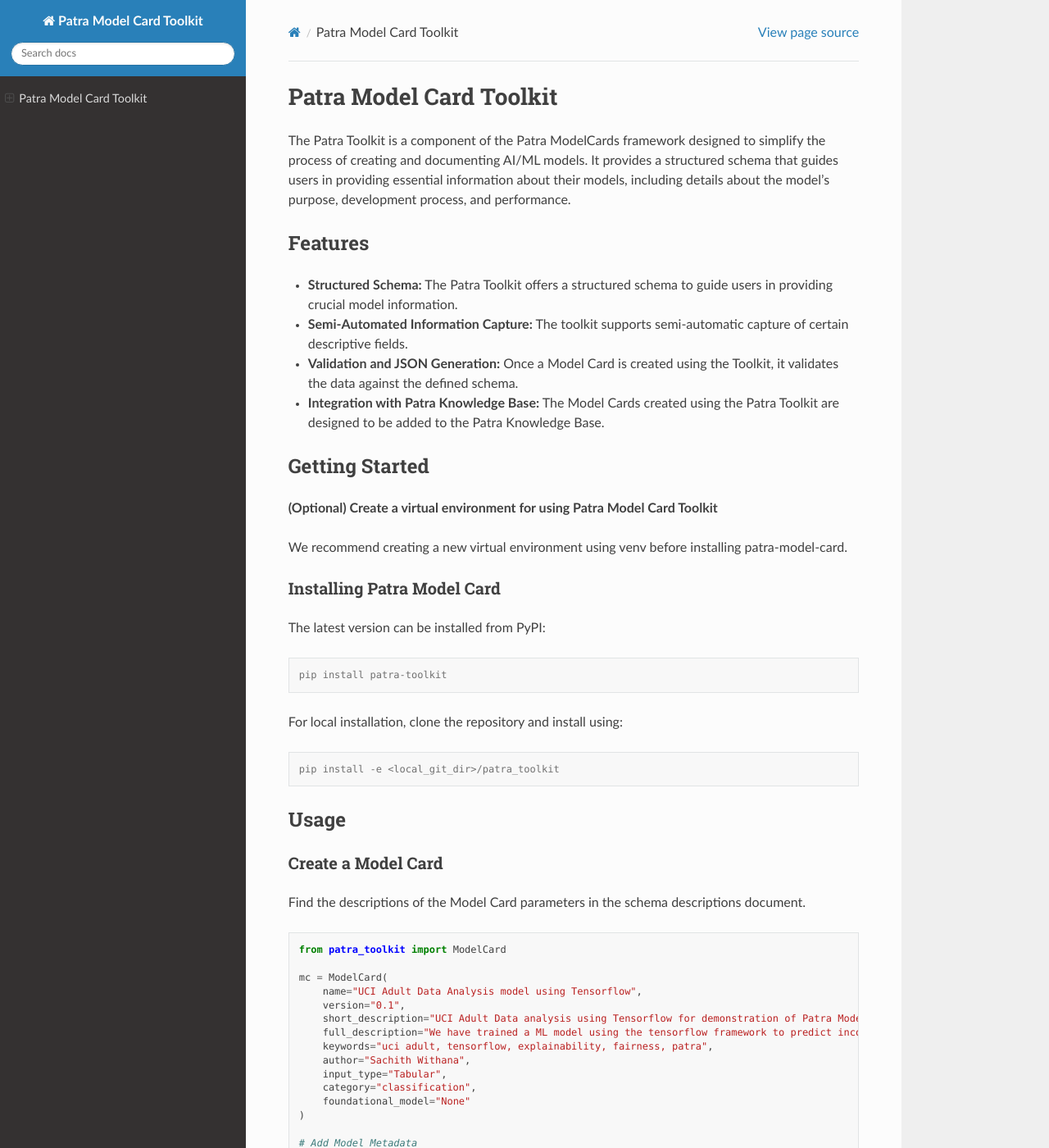
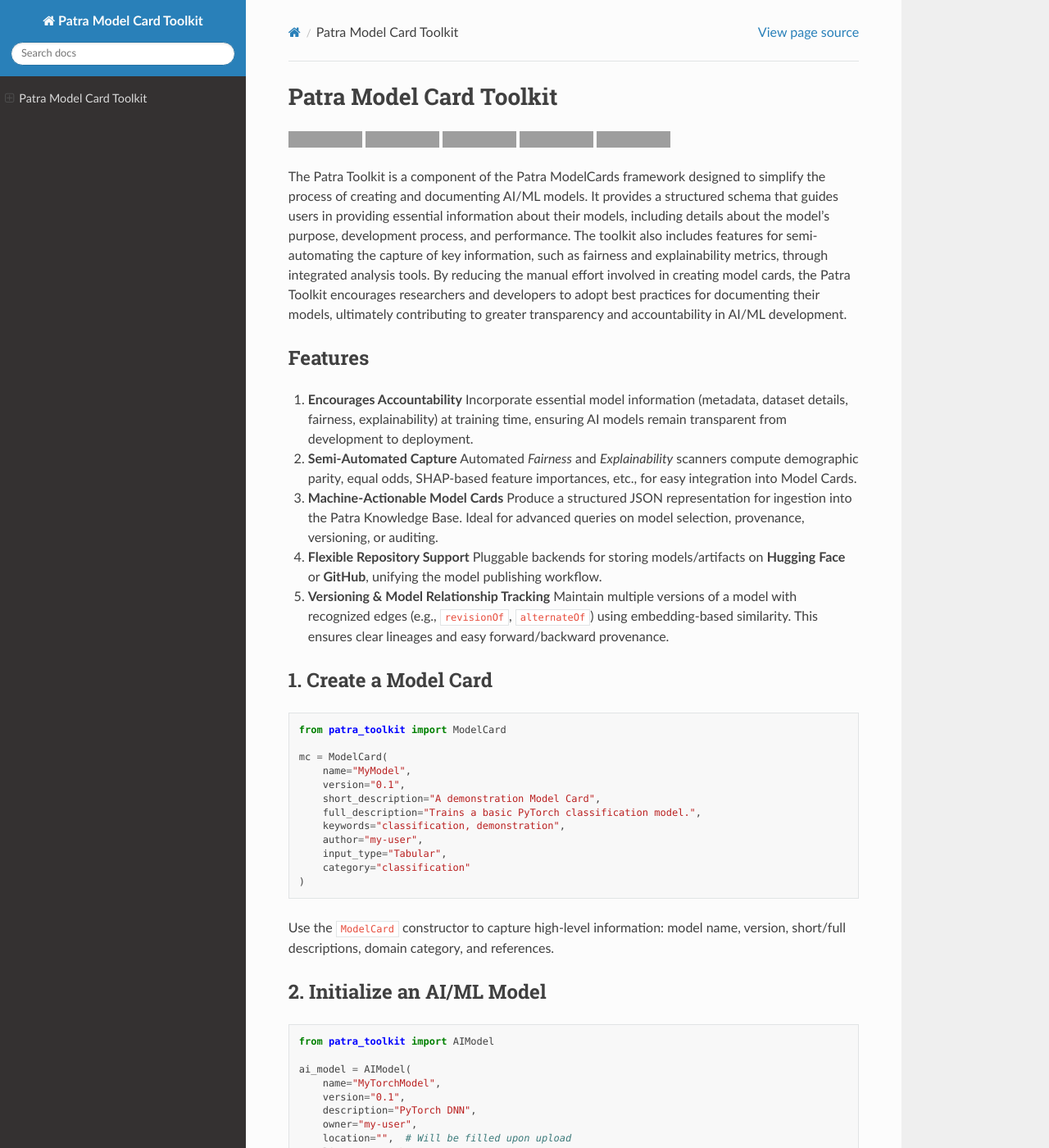
Before and after one commit to Data-to-Insight-Center/patra-toolkit, a Sphinx documentation site: the page built from docs/index.rst, in a window 1280 px wide and 1400 px high. Shown: the whole window at 82% size. Built offline with Sphinx 7.4.7 and the Read the Docs theme 3.1.0, drawn with Linux system fonts in a browser that asks for light colours; some of the changed text lies outside the part shown; grey boxes are pictures that could not be loaded.

```diff
--- a/docs/index.rst
+++ b/docs/index.rst
@@ -2,110 +2,213 @@
 Patra Model Card Toolkit
 ==========================
 
-The Patra Toolkit is a component of the Patra ModelCards framework designed to simplify the process of creating and documenting AI/ML models. It provides a structured schema that guides users in providing essential information about their models, including details about the model's purpose, development process, and performance.
+.. image:: https://img.shields.io/badge/docs-latest-blue.svg
+   :target: https://patra-toolkit.readthedocs.io/en/latest/
+   :alt: Documentation Status
 
-.. toctree::
-   :maxdepth: 2
+.. image:: https://github.com/Data-to-Insight-Center/patra-toolkit/actions/workflows/ci.yml/badge.svg
+   :target: https://github.com/Data-to-Insight-Center/patra-toolkit/actions
+   :alt: Build Status
 
-   source/patra_toolkit
+.. image:: https://badge.fury.io/py/patra-toolkit.svg
+   :target: https://pypi.org/project/patra-toolkit/
+   :alt: PyPI version
+
+.. image:: https://img.shields.io/badge/License-BSD%203--Clause-blue.svg
+   :target: https://opensource.org/licenses/BSD-3-Clause
+   :alt: License
+
+.. image:: https://colab.research.google.com/assets/colab-badge.svg
+   :target: https://colab.research.google.com/github/Data-to-Insight-Center/patra-toolkit/blob/main/examples/notebooks/GettingStarted.ipynb
+   :alt: Example Notebook
+
+The Patra Toolkit is a component of the Patra ModelCards framework designed to simplify the
+process of creating and documenting AI/ML models. It provides a structured schema that
+guides users in providing essential information about their models, including details about
+the model's purpose, development process, and performance. The toolkit also includes
+features for semi-automating the capture of key information, such as fairness and
+explainability metrics, through integrated analysis tools. By reducing the manual effort
+involved in creating model cards, the Patra Toolkit encourages researchers and developers
+to adopt best practices for documenting their models, ultimately contributing to greater
+transparency and accountability in AI/ML development.
 
 Features
-========
+--------
 
-- **Structured Schema:** The Patra Toolkit offers a structured schema to guide users in providing crucial model information.
-- **Semi-Automated Information Capture:** The toolkit supports semi-automatic capture of certain descriptive fields.
-- **Validation and JSON Generation:** Once a Model Card is created using the Toolkit, it validates the data against the defined schema.
-- **Integration with Patra Knowledge Base:** The Model Cards created using the Patra Toolkit are designed to be added to the Patra Knowledge Base.
+1. **Encourages Accountability**
+   Incorporate essential model information (metadata, dataset details, fairness,
+   explainability) at training time, ensuring AI models remain transparent from development
+   to deployment.
 
-Getting Started
-===============
+2. **Semi-Automated Capture**
+   Automated *Fairness* and *Explainability* scanners compute demographic parity, equal
+   odds, SHAP-based feature importances, etc., for easy integration into Model Cards.
 
-**(Optional) Create a virtual environment for using Patra Model Card Toolkit**
+3. **Machine-Actionable Model Cards**
+   Produce a structured JSON representation for ingestion into the Patra Knowledge Base.
+   Ideal for advanced queries on model selection, provenance, versioning, or auditing.
 
-We recommend creating a new virtual environment using venv before installing patra-model-card.
+4. **Flexible Repository Support**
+   Pluggable backends for storing models/artifacts on **Hugging Face** or **GitHub**,
+   unifying the model publishing workflow.
 
-Installing Patra Model Card
----------------------------
+5. **Versioning & Model Relationship Tracking**
+   Maintain multiple versions of a model with recognized edges (e.g., ``revisionOf``,
+   ``alternateOf``) using embedding-based similarity. This ensures clear lineages and easy
+   forward/backward provenance.
 
-The latest version can be installed from PyPI:
-
-.. code-block:: console
-
-    pip install patra-toolkit
-
-For local installation, clone the repository and install using:
-
-.. code-block:: console
-
-    pip install -e <local_git_dir>/patra_toolkit
-
-Usage
-=====
-
-Create a Model Card
--------------------
-
-Find the descriptions of the Model Card parameters in the schema descriptions document.
+1. Create a Model Card
+----------------------
 
 .. code-block:: python
 
-    from patra_toolkit import ModelCard
+   from patra_toolkit import ModelCard
 
-    mc = ModelCard(
-        name="UCI Adult Data Analysis model using Tensorflow",
-        version="0.1",
-        short_description="UCI Adult Data analysis using Tensorflow for demonstration of Patra Model Cards.",
-        full_description="We have trained a ML model using the tensorflow framework to predict income for the UCI Adult Dataset.",
-        keywords="uci adult, tensorflow, explainability, fairness, patra",
-        author="Sachith Withana",
-        input_type="Tabular",
-        category="classification",
-        foundational_model="None"
-    )
+   mc = ModelCard(
+       name="MyModel",
+       version="0.1",
+       short_description="A demonstration Model Card",
+       full_description="Trains a basic PyTorch classification model.",
+       keywords="classification, demonstration",
+       author="my-user",
+       input_type="Tabular",
+       category="classification"
+   )
 
-    # Add Model Metadata
-    mc.input_data = 'https://archive.ics.uci.edu/dataset/2/adult'
-    mc.output_data = 'https://github.iu.edu/swithana/mcwork/rf_sklearn/adult_model.pkl'
+Use the ``ModelCard`` constructor to capture high-level information: model name, version,
+short/full descriptions, domain category, and references.
 
-Initialize an AI/ML Model
--------------------------
+2. Initialize an AI/ML Model
+----------------------------
 
 .. code-block:: python
 
-    from patra_toolkit import AIModel
+   from patra_toolkit import AIModel
 
-    ai_model = AIModel(
-       name="UCI Adult Random Forest model",
+   ai_model = AIModel(
+       name="MyTorchModel",
        version="0.1",
-       description="Census classification problem using Random Forest",
-       owner="Sachith Withana",
-       location="https://github.iu.edu/swithana/mcwork/randomforest/adult_model.pkl",
-       license="BSD-3 Clause",
-       framework="sklearn",
-       model_type="random_forest",
-       test_accuracy=accuracy
-    )
+       description="PyTorch DNN",
+       owner="my-user",
+       location="",  # Will be filled upon upload
+       license="Apache-2.0",
+       framework="pytorch",
+       model_type="dnn",
+       test_accuracy=0.83
+   )
 
-    # Populate Model Structure
-    ai_model.populate_model_structure(trained_model)
-    mc.ai_model = ai_model
+   # Optionally, add more performance or training metrics
+   ai_model.add_metric("Epochs", 10)
+   ai_model.add_metric("BatchSize", 64)
+   ai_model.add_metric("Optimizer", "Adam")
 
-Run Fairness and Explainability Scanners
-----------------------------------------
+Attach the ``AIModel`` object to your ``ModelCard``:
 
 .. code-block:: python
 
-    # To assess fairness, provide sensitive feature, test data, labels, and predictions
-    mc.populate_bias(X_test, y_test, predictions, "gender", X_test['sex'], clf)
+   mc.ai_model = ai_model
 
-    # To generate explainability metrics
-    mc.populate_xai(X_test, x_columns, model, top_n=10)
+3. Populate Fairness and Explainability
+---------------------------------------
 
-Validate and Save the Model Card
---------------------------------
+3.1 Fairness (Bias) Analysis
+^^^^^^^^^^^^^^^^^^^^^^^^^^^^
 
 .. code-block:: python
 
-    # Verify model card content against schema
-    mc.validate()
-    mc.save(<file_path>)
+   y_pred = trained_model.predict(X_test)
+   y_pred = (y_pred >= 0.5).flatten()
+
+   mc.populate_bias(
+       X_test,
+       y_test,
+       y_pred,
+       "ProtectedFeatureName",
+       X_test[:, <index_of_sensitive_feature>],
+       trained_model
+   )
+
+   print("Bias Analysis:", mc.bias_analysis)
+
+Often includes demographic parity difference and equal odds difference.
+
+3.2 Explainability (XAI)
+^^^^^^^^^^^^^^^^^^^^^^^^
+
+.. code-block:: python
+
+   column_names = my_dataframe.columns.tolist()
+   column_names.remove('target')
+
+   mc.populate_xai(
+       X_test[:10],
+       column_names,
+       trained_model
+   )
+
+   print("Explainability Analysis:", mc.xai_analysis)
+
+Leverages SHAP (by default) to compute feature importance, stored in
+``mc.xai_analysis``.
+
+4. Validate and Save the Model Card
+-----------------------------------
+
+.. code-block:: python
+
+   mc.populate_requirements()
+
+   if mc.validate():
+       print("Model Card validated successfully.")
+       mc.save("my_model_card.json")
+   else:
+       print("Validation failed.")
+
+``mc.save()`` writes the final JSON to disk for version control or further editing.
+
+5. Submit
+---------
+
+``mc.submit(...)`` lets you post your Model Card and optionally your trained model,
+inference labels, or artifacts to a repository (Hugging Face or GitHub) while registering
+the card on the Patra server.
+
+.. code-block:: python
+
+   mc.submit(
+       patra_server_url="http://127.0.0.1:5002",
+       model=my_pytorch_model,
+       file_format="pt",
+       model_store="huggingface",
+       inference_label="labels.txt",
+       artifacts=["data/train.csv", "docs/config.yaml"]
+   )
+
+If an ID conflict arises (model already exists), increment ``mc.version`` and resubmit.
+
+Examples
+--------
+
+See the ``examples/notebooks`` directory for in-depth tutorials, or consult the
+``model_cards/tesorflow_adult_nn_MC.json`` example for a real-world JSON.
+
+License
+-------
+
+The Patra Model Card toolkit is developed by Indiana University and distributed under the
+BSD 3-Clause License. See ``LICENSE.txt`` for more details.
+
+Acknowledgements
+----------------
+
+This research is funded in part through the National Science Foundation under award
+``#2112606``, AI Institute for Intelligent CyberInfrastructure with Computational
+Learning in the Environment (ICICLE), and in part through Data to Insight Center at
+Indiana University.
+
+Reference
+---------
+
+S. Withana and B. Plale, "Patra ModelCards: AI/ML Accountability in the Edge-Cloud
+Continuum," 2024 IEEE 20th International Conference on e-Science (e-Science), Osaka,
+Japan, 2024, pp. 1-10, doi: 10.1109/e-Science62913.2024.10678710.
```
Also changed, not shown: README.md (+108 -80 lines), 1 other file.
